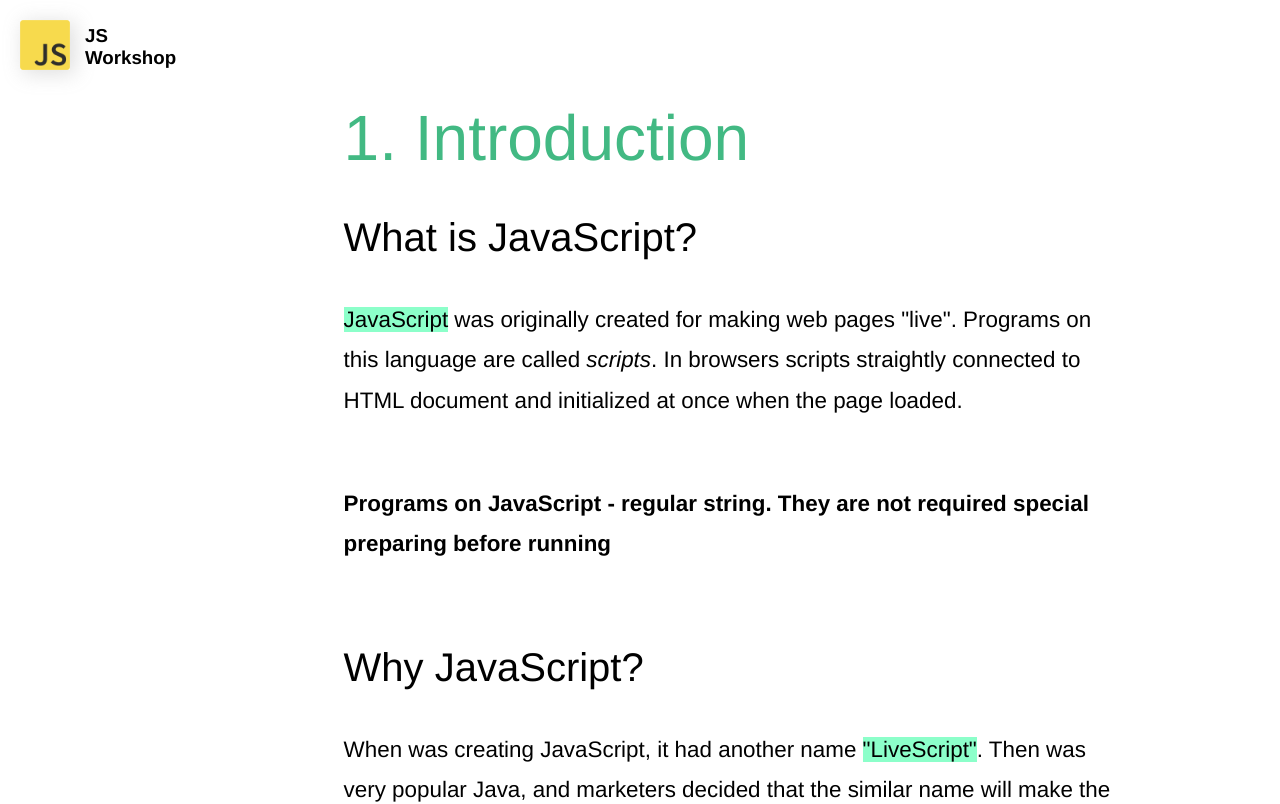
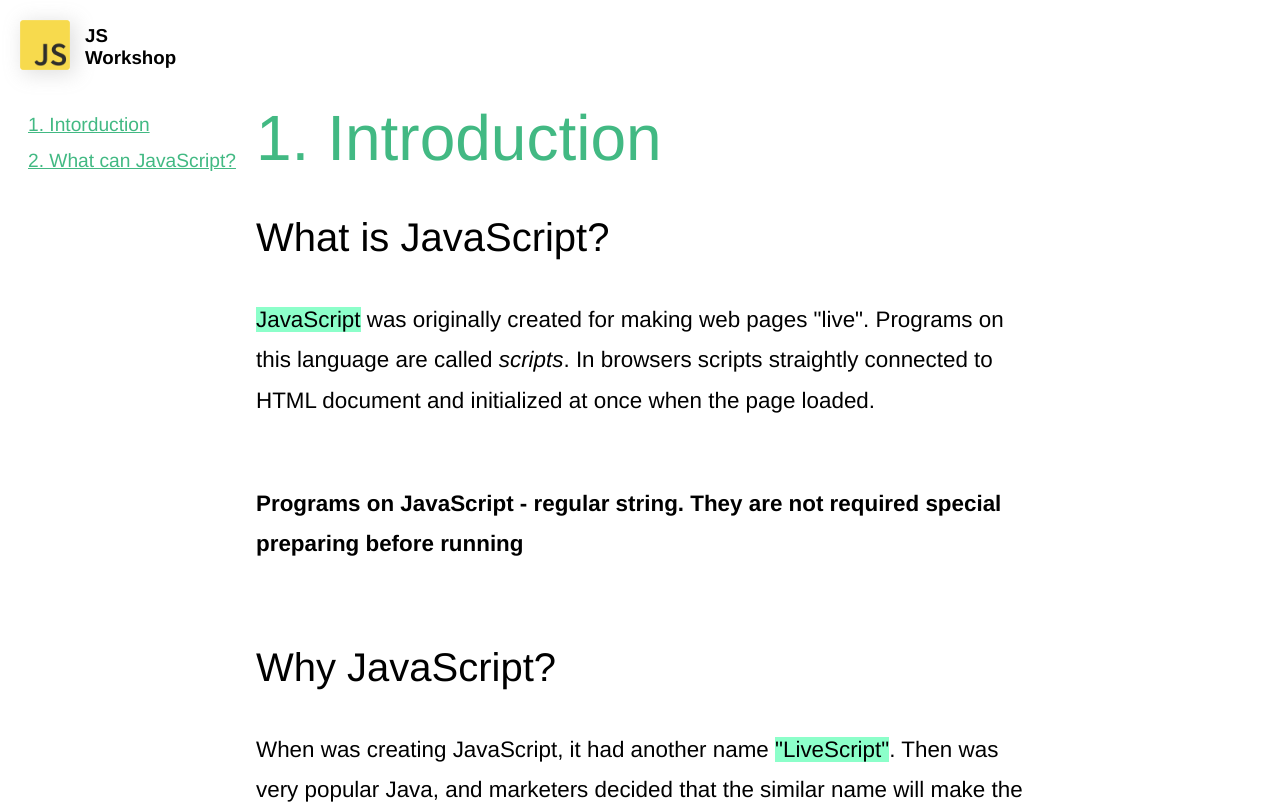
Before and after one commit to igorbezsmertnyi/js-workshop, a Vue app: page /what-can-javasctipt in a window 1280 px wide. Shown: the top 804 px of the page. Built offline with nearby package versions, Linux system fonts and the light colour scheme.

Commit message:
add what can js page

```diff
--- a/src/Pages/Introduction.vue
+++ b/src/Pages/Introduction.vue
@@ -30,7 +30,7 @@
       <p>
         Was planned that JavaScript will be such "small brother" of Java. But history ordered otherwise. But history ordered otherwise,
         JavaScript fast grew up, and now JavaScript is independent language, with own specification
-        <a href="https://ru.wikipedia.org/wiki/ECMAScript" target="_blank">(ECMAScript)</a> and Java has nothing to do with it.
+        <a href="https://en.wikipedia.org/wiki/ECMAScript" target="_blank">(ECMAScript)</a> and Java has nothing to do with it.
       </p>
       <br />
       <p>
--- /dev/null
+++ b/src/Pages/WhatCanJs.vue
@@ -0,0 +1,40 @@
+<template>
+  <div class="tutorial">
+    <div class="tutorial__title">
+      <h1>2. What can JavaScript?</h1>
+
+      <div class="tutorial__body">
+        <p>
+          Contemporary <mark>JavaScript</mark> this is - "secure" general purpose programming language.
+          It hasn't low-level tools for working with memory and processors since, it was initially
+          focused on browsers, in which it is not required.
+        </p>
+
+        <p>
+          As for the other possibilities - they depend on the environment where JavaScript is running.
+          In a browser, JS can do all that related with page <mark>content manipulation</mark>,
+          <mark>user interaction</mark> and some extent, with a <mark>server</mark>:
+        </p>
+
+        <ul>
+          <li>Creating HTML-tags, remove existing, changing component styles, hide and show element etc.</li>
+          <li>React to user actions, mouse clicks, moves and keyboard clicks</li>
+          <li>Sending request to the server and getting data without page reloading
+            <a href="https://en.wikipedia.org/wiki/Ajax_(programming)" target="_blank">(AJAX)</a>
+          </li>
+          <li>Get and set cookies, requests data, deduce messages</li>
+        </ul>
+      </div>
+    </div>
+  </div>
+</template>
+
+<script>
+export default {
+  name: 'WhatCanJs'
+}
+</script>
+
+<style lang="stylus">
+@import '../styles'
+</style>
--- /dev/null
+++ b/src/components/Header/SideBar.vue
@@ -0,0 +1,49 @@
+<template>
+  <aside class="side-bar">
+    <nav class="side-bar__nav">
+      <ul class="side-bar__list">
+        <router-link v-for="(page, index) of pages" :key="index" :to="page.href">
+          <li class="side-bar__item">
+            {{ page.label }}
+          </li>
+        </router-link>
+      </ul>
+    </nav>
+  </aside>
+</template>
+
+<script>
+import Pages from '@/pageList.json'
+
+export default {
+  name: 'SideBar',
+  data: () => ({
+    pages: Pages.pages
+  })
+}
+</script>
+
+<style lang="stylus">
+@import '../../styles'
+
+.side-bar
+  margin-top 20px
+  max-height calc(100vh - 80px)
+  overflow-y auto
+
+  &__nav
+    width 100%
+    height 100%
+
+  &__list
+    padding 0 0 0 8px
+
+    a
+      color $green
+
+  &__item
+    color $green
+    font-size $font-menu
+    text-decoration-color $green
+    padding 8px 0 6px
+</style>
--- a/src/components/Header/index.vue
+++ b/src/components/Header/index.vue
@@ -1,16 +1,19 @@
 <template>
   <header class="header">
     <logo />
+    <side-bar />
   </header>
 </template>
 
 <script>
 import Logo from './Logo'
+import SideBar from './SideBar'
 
 export default {
   name: 'AppHeader',
   components: {
-    Logo
+    Logo,
+    SideBar
   }
 }
 </script>
--- /dev/null
+++ b/src/pageList.json
@@ -0,0 +1,12 @@
+{
+  "pages": [
+    {
+      "label": "1. Intorduction",
+      "href": "/"
+    },
+    {
+      "label": "2. What can JavaScript?",
+      "href": "/what-can-javasctipt"
+    }
+  ]
+}
--- a/src/router/index.js
+++ b/src/router/index.js
@@ -1,6 +1,8 @@
 import Vue from 'vue'
 import Router from 'vue-router'
+
 import Introduction from '@/pages/Introduction'
+import WhatCanJs from '@/pages/WhatCanJs'
 
 Vue.use(Router)
 
@@ -12,6 +14,11 @@ export default new Router({
       path: '/',
       name: 'Introduction',
       component: Introduction
+    },
+    {
+      path: '/what-can-javasctipt',
+      name: 'WhatCanJs',
+      component: WhatCanJs
     }
   ]
 })
--- a/src/styles/global.styl
+++ b/src/styles/global.styl
@@ -15,7 +15,7 @@ mark
       margin 0
 
   &__body
-    max-width 768px
+    width 100%
 
     &__lead
       padding 15px 20px
@@ -30,3 +30,18 @@ mark
     p
       font-size $font-text
       line-height 1.8
+
+    ul
+      list-style: none
+      padding 0
+      margin 40px 0 0
+
+    li
+      position relative
+      padding 12px 0
+      font-size $font-list
+
+      &::before
+        content '•'
+        color $blue
+        margin-right 10px
--- a/src/styles/grid.styl
+++ b/src/styles/grid.styl
@@ -4,5 +4,6 @@ body
   margin 0
 
 main
-  margin 80.9px 0 0 323.6px
+  max-width 768px
+  margin 80.9px auto
   padding 20px
--- a/src/styles/variables.styl
+++ b/src/styles/variables.styl
@@ -1,4 +1,5 @@
 //color
+$blue = #409EFf
 $green = #42b983
 $white-smoke = #f5f5f5
 $mark-color = rgba(0, 255, 137, 0.45)
@@ -6,5 +7,7 @@ $mark-color = rgba(0, 255, 137, 0.45)
 //fonts
 $font-title = 4em
 $font-subtitle = 2.5em
-$font-text = 1.4em;
+$font-text = 1.4em
+$font-menu = 1.2em
+$font-list = 1.1em
 $font-default = 1em
```
Also changed, not shown: 10 other files (tests, documents, lock files or other folders).
